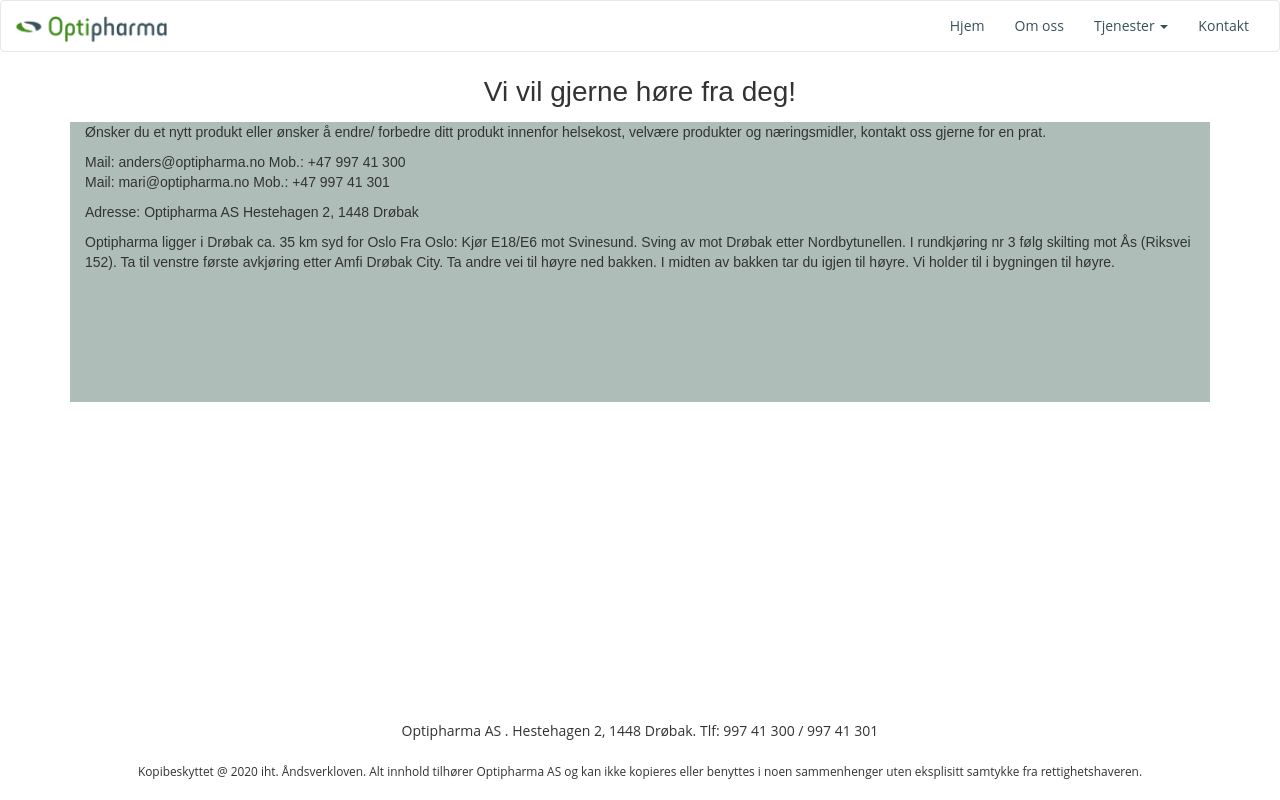
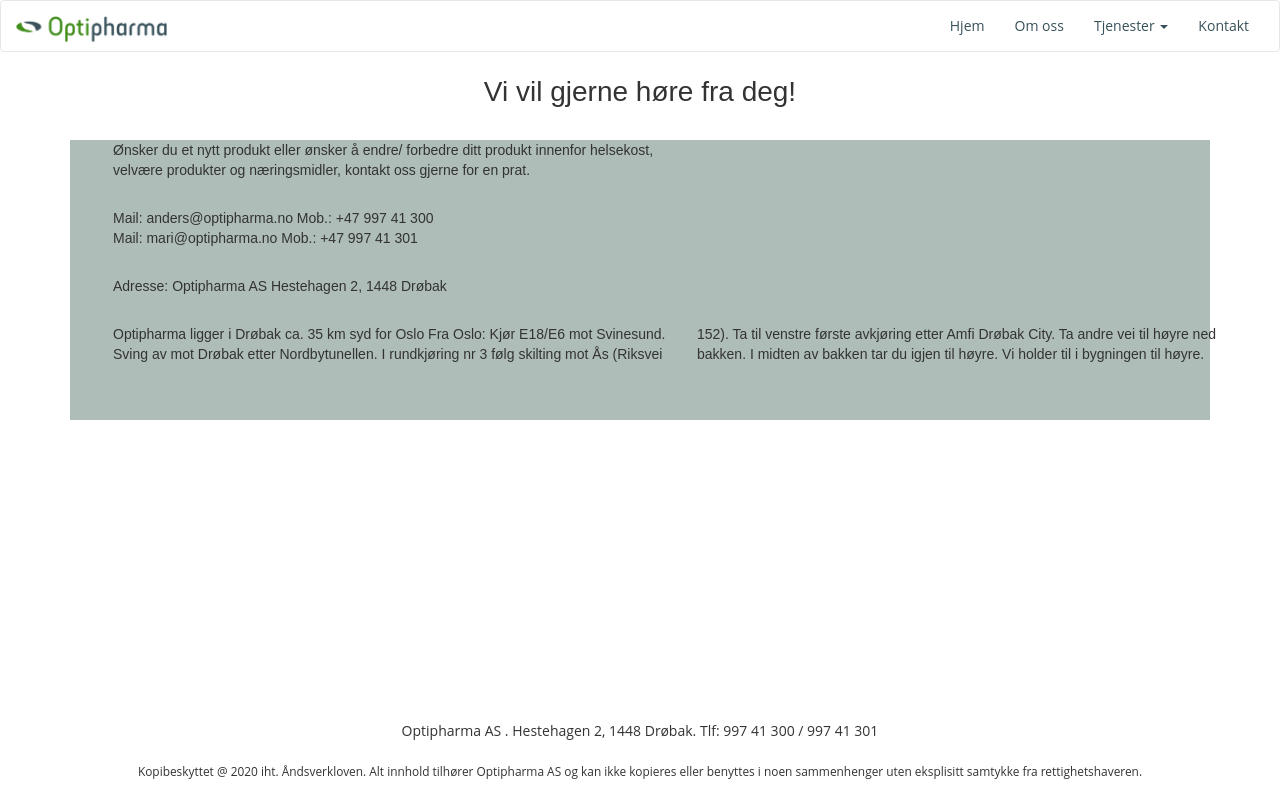
Before and after one commit to kkrokmogen/IT-Prosjekt2, an Angular app: page /kontakt in a window 1280 px wide. Built offline with nearby package versions, Linux system fonts and the light colour scheme.

Commit message:
endret litt på contact

```diff
--- a/src/app/contact/contact.component.css
+++ b/src/app/contact/contact.component.css
@@ -18,4 +18,9 @@
 
 .container {
     font-display: left;
+    margin: 2em;
+    column-count: 2;
+    column-gap: 2em;
+    column-width: 2;
+
 }
```
